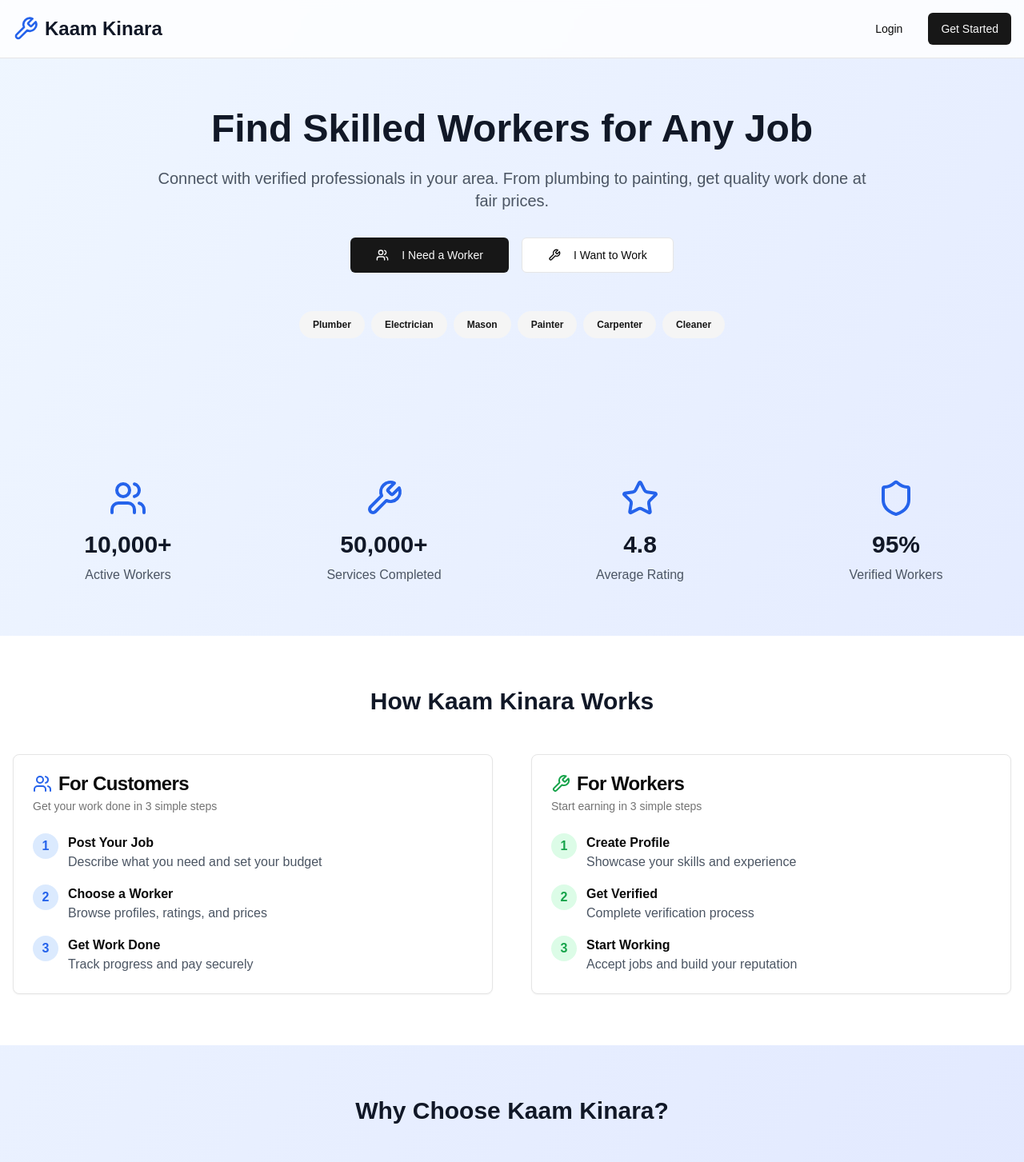
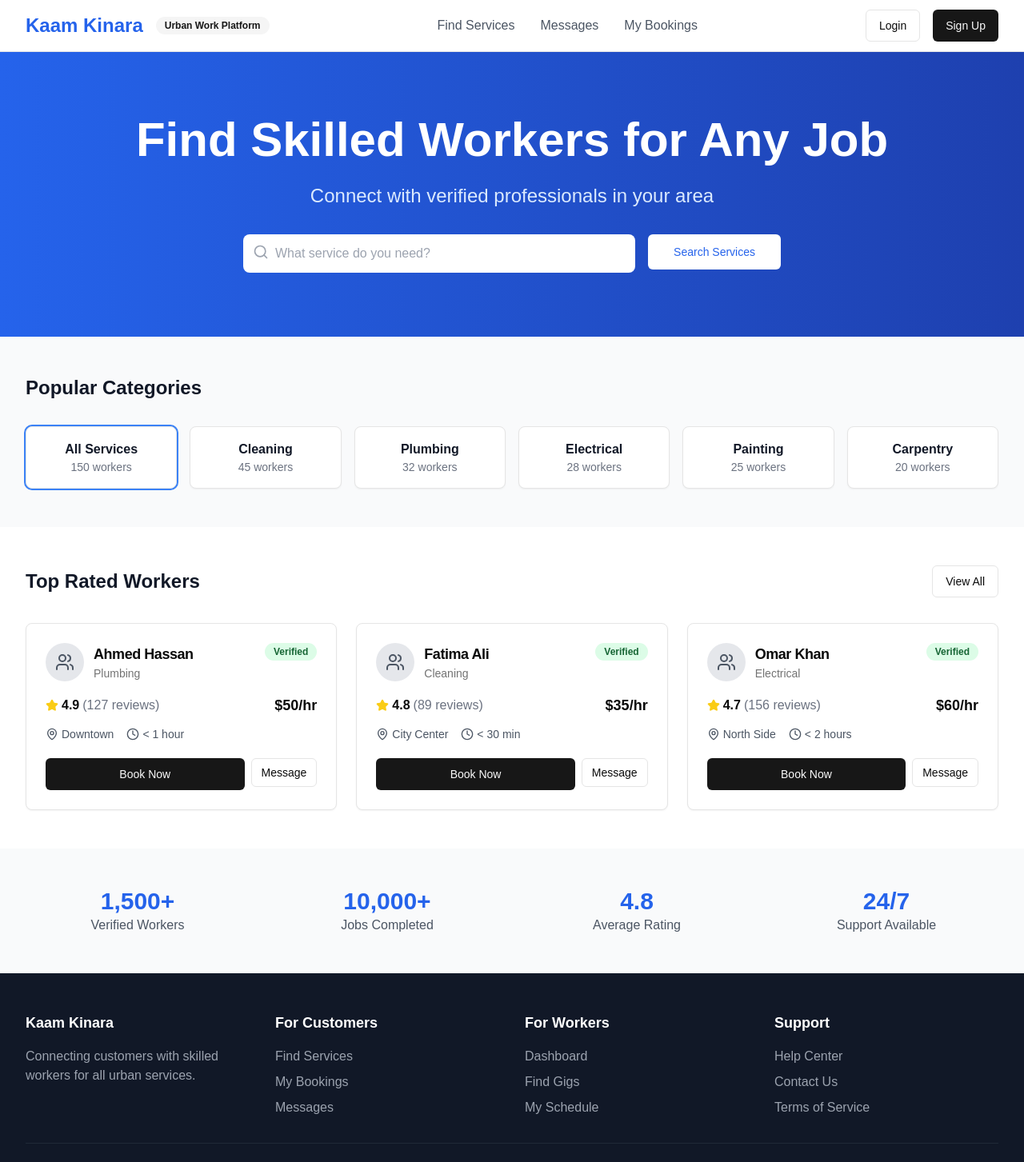
Before and after one commit to anasraheemdev/kaamkinara, a Next.js app: page / in a window 1280 px wide. Shown: the top 1453 px of the page at 80% size. Built offline with nearby package versions, Linux system fonts and the light colour scheme.

Commit message:
fix: resolve WebAssembly compilation error
Simplify main page and remove complex dependencies

#VERCEL_SKIP

Co-authored-by: Anas Raheem <176146530+anasraheemdev@users.noreply.github.com>

```diff
--- a/app/customer/schedule/page.tsx
+++ b/app/customer/schedule/page.tsx
@@ -225,7 +225,7 @@ export default function CustomerSchedulePage() {
                   <p className="text-2xl font-bold">{pastBookings.length}</p>
                 </div>
               </div>
-            </div>
+            </CardContent>
           </Card>
 
           <Card>
@@ -237,7 +237,7 @@ export default function CustomerSchedulePage() {
                   <p className="text-2xl font-bold">{upcomingBookings.filter((b) => b.status === "pending").length}</p>
                 </div>
               </div>
-            </div>
+            </CardContent>
           </Card>
 
           <Card>
@@ -249,7 +249,7 @@ export default function CustomerSchedulePage() {
                   <p className="text-2xl font-bold">Rs. 15,500</p>
                 </div>
               </div>
-            </div>
+            </CardContent>
           </Card>
         </div>
 
--- a/app/page.tsx
+++ b/app/page.tsx
@@ -1,293 +1,283 @@
-import Link from "next/link"
+"use client"
+
+import { useState } from "react"
 import { Button } from "@/components/ui/button"
 import { Card, CardContent, CardDescription, CardHeader, CardTitle } from "@/components/ui/card"
 import { Badge } from "@/components/ui/badge"
-import { Star, Users, Wrench, Shield, Clock, MapPin } from "lucide-react"
+import { Star, MapPin, Clock, Users, Search } from "lucide-react"
+import Link from "next/link"
 
 export default function HomePage() {
-  const services = ["Plumber", "Electrician", "Mason", "Painter", "Carpenter", "Cleaner"]
+  const [selectedCategory, setSelectedCategory] = useState("all")
 
-  const stats = [
-    { icon: Users, label: "Active Workers", value: "10,000+" },
-    { icon: Wrench, label: "Services Completed", value: "50,000+" },
-    { icon: Star, label: "Average Rating", value: "4.8" },
-    { icon: Shield, label: "Verified Workers", value: "95%" },
+  const categories = [
+    { id: "all", name: "All Services", count: 150 },
+    { id: "cleaning", name: "Cleaning", count: 45 },
+    { id: "plumbing", name: "Plumbing", count: 32 },
+    { id: "electrical", name: "Electrical", count: 28 },
+    { id: "painting", name: "Painting", count: 25 },
+    { id: "carpentry", name: "Carpentry", count: 20 },
+  ]
+
+  const featuredWorkers = [
+    {
+      id: 1,
+      name: "Ahmed Hassan",
+      category: "Plumbing",
+      rating: 4.9,
+      reviews: 127,
+      location: "Downtown",
+      price: 50,
+      image: "/placeholder-user.jpg",
+      verified: true,
+      responseTime: "< 1 hour",
+    },
+    {
+      id: 2,
+      name: "Fatima Ali",
+      category: "Cleaning",
+      rating: 4.8,
+      reviews: 89,
+      location: "City Center",
+      price: 35,
+      image: "/placeholder-user.jpg",
+      verified: true,
+      responseTime: "< 30 min",
+    },
+    {
+      id: 3,
+      name: "Omar Khan",
+      category: "Electrical",
+      rating: 4.7,
+      reviews: 156,
+      location: "North Side",
+      price: 60,
+      image: "/placeholder-user.jpg",
+      verified: true,
+      responseTime: "< 2 hours",
+    },
   ]
 
   return (
-    <div className="min-h-screen bg-gradient-to-br from-blue-50 to-indigo-100">
+    <div className="min-h-screen bg-gray-50">
       {/* Header */}
-      <header className="border-b bg-white/80 backdrop-blur-sm">
-        <div className="container mx-auto px-4 py-4 flex items-center justify-between">
-          <div className="flex items-center space-x-2">
-            <Wrench className="h-8 w-8 text-blue-600" />
-            <h1 className="text-2xl font-bold text-gray-900">Kaam Kinara</h1>
+      <header className="bg-white shadow-sm border-b">
+        <div className="max-w-7xl mx-auto px-4 sm:px-6 lg:px-8">
+          <div className="flex justify-between items-center h-16">
+            <div className="flex items-center space-x-4">
+              <h1 className="text-2xl font-bold text-blue-600">Kaam Kinara</h1>
+              <Badge variant="secondary">Urban Work Platform</Badge>
             </div>
+            <nav className="hidden md:flex space-x-8">
+              <Link href="/customer/services" className="text-gray-600 hover:text-blue-600">
+                Find Services
+              </Link>
+              <Link href="/messages" className="text-gray-600 hover:text-blue-600">
+                Messages
+              </Link>
+              <Link href="/customer/schedule" className="text-gray-600 hover:text-blue-600">
+                My Bookings
+              </Link>
+            </nav>
             <div className="flex items-center space-x-4">
               <Link href="/auth/login">
-              <Button variant="ghost">Login</Button>
+                <Button variant="outline">Login</Button>
               </Link>
               <Link href="/auth/signup">
-              <Button>Get Started</Button>
+                <Button>Sign Up</Button>
               </Link>
+            </div>
           </div>
         </div>
       </header>
 
       {/* Hero Section */}
-      <section className="container mx-auto px-4 py-16 text-center">
-        <div className="max-w-4xl mx-auto">
-          <h2 className="text-5xl font-bold text-gray-900 mb-6">Find Skilled Workers for Any Job</h2>
-          <p className="text-xl text-gray-600 mb-8">
-            Connect with verified professionals in your area. From plumbing to painting, get quality work done at fair
-            prices.
-          </p>
+      <section className="bg-gradient-to-r from-blue-600 to-blue-800 text-white py-20">
+        <div className="max-w-7xl mx-auto px-4 sm:px-6 lg:px-8 text-center">
+          <h2 className="text-4xl md:text-6xl font-bold mb-6">Find Skilled Workers for Any Job</h2>
+          <p className="text-xl md:text-2xl mb-8 text-blue-100">Connect with verified professionals in your area</p>
+          <div className="flex flex-col sm:flex-row gap-4 justify-center max-w-2xl mx-auto">
+            <div className="flex-1">
+              <div className="relative">
+                <Search className="absolute left-3 top-3 h-5 w-5 text-gray-400" />
+                <input
+                  type="text"
+                  placeholder="What service do you need?"
+                  className="w-full pl-10 pr-4 py-3 rounded-lg text-gray-900 focus:outline-none focus:ring-2 focus:ring-blue-300"
+                />
+              </div>
+            </div>
+            <Button size="lg" className="bg-white text-blue-600 hover:bg-gray-100">
+              Search Services
+            </Button>
+          </div>
+        </div>
+      </section>
 
-          <div className="flex flex-col sm:flex-row gap-4 justify-center mb-12">
-            <Link href="/auth/signup?role=customer">
-              <Button size="lg" className="w-full sm:w-auto">
-                <Users className="mr-2 h-5 w-5" />I Need a Worker
-              </Button>
-            </Link>
-            <Link href="/auth/signup?role=worker">
-              <Button size="lg" variant="outline" className="w-full sm:w-auto">
-                <Wrench className="mr-2 h-5 w-5" />I Want to Work
-              </Button>
-            </Link>
-          </div>
-
-          {/* Services */}
-          <div className="flex flex-wrap gap-2 justify-center mb-12">
-            {services.map((service) => (
-              <Badge key={service} variant="secondary" className="px-4 py-2">
-                {service}
-              </Badge>
+      {/* Categories */}
+      <section className="py-12">
+        <div className="max-w-7xl mx-auto px-4 sm:px-6 lg:px-8">
+          <h3 className="text-2xl font-bold text-gray-900 mb-8">Popular Categories</h3>
+          <div className="grid grid-cols-2 md:grid-cols-3 lg:grid-cols-6 gap-4">
+            {categories.map((category) => (
+              <Card
+                key={category.id}
+                className={`cursor-pointer transition-all hover:shadow-md ${
+                  selectedCategory === category.id ? "ring-2 ring-blue-500" : ""
+                }`}
+                onClick={() => setSelectedCategory(category.id)}
+              >
+                <CardContent className="p-4 text-center">
+                  <h4 className="font-semibold text-gray-900">{category.name}</h4>
+                  <p className="text-sm text-gray-500">{category.count} workers</p>
+                </CardContent>
+              </Card>
             ))}
           </div>
         </div>
       </section>
 
-      {/* Stats */}
-      <section className="container mx-auto px-4 py-16">
-        <div className="grid grid-cols-2 md:grid-cols-4 gap-8">
-          {stats.map((stat) => (
-            <div key={stat.label} className="text-center">
-              <stat.icon className="h-12 w-12 text-blue-600 mx-auto mb-4" />
-              <div className="text-3xl font-bold text-gray-900 mb-2">{stat.value}</div>
-              <div className="text-gray-600">{stat.label}</div>
+      {/* Featured Workers */}
+      <section className="py-12 bg-white">
+        <div className="max-w-7xl mx-auto px-4 sm:px-6 lg:px-8">
+          <div className="flex justify-between items-center mb-8">
+            <h3 className="text-2xl font-bold text-gray-900">Top Rated Workers</h3>
+            <Link href="/customer/services">
+              <Button variant="outline">View All</Button>
+            </Link>
           </div>
-          ))}
-        </div>
-      </section>
-
-      {/* How it Works */}
-      <section className="bg-white py-16">
-        <div className="container mx-auto px-4">
-          <h3 className="text-3xl font-bold text-center text-gray-900 mb-12">How Kaam Kinara Works</h3>
-
-          <div className="grid md:grid-cols-2 gap-12">
-            {/* Customer Flow */}
-            <Card>
-              <CardHeader>
-                <CardTitle className="flex items-center">
-                  <Users className="mr-2 h-6 w-6 text-blue-600" />
-                  For Customers
-                </CardTitle>
-                <CardDescription>Get your work done in 3 simple steps</CardDescription>
-              </CardHeader>
-              <CardContent className="space-y-4">
-                <div className="flex items-start space-x-3">
-                  <div className="bg-blue-100 text-blue-600 rounded-full w-8 h-8 flex items-center justify-center font-semibold">
-                    1
+          <div className="grid md:grid-cols-2 lg:grid-cols-3 gap-6">
+            {featuredWorkers.map((worker) => (
+              <Card key={worker.id} className="hover:shadow-lg transition-shadow">
+                <CardHeader className="pb-4">
+                  <div className="flex items-start justify-between">
+                    <div className="flex items-center space-x-3">
+                      <div className="w-12 h-12 bg-gray-200 rounded-full flex items-center justify-center">
+                        <Users className="h-6 w-6 text-gray-600" />
                       </div>
                       <div>
-                    <h4 className="font-semibold">Post Your Job</h4>
-                    <p className="text-gray-600">Describe what you need and set your budget</p>
+                        <CardTitle className="text-lg">{worker.name}</CardTitle>
+                        <CardDescription>{worker.category}</CardDescription>
                       </div>
                     </div>
-                <div className="flex items-start space-x-3">
-                  <div className="bg-blue-100 text-blue-600 rounded-full w-8 h-8 flex items-center justify-center font-semibold">
-                    2
+                    {worker.verified && (
+                      <Badge variant="secondary" className="bg-green-100 text-green-800">
+                        Verified
+                      </Badge>
+                    )}
                   </div>
-                  <div>
-                    <h4 className="font-semibold">Choose a Worker</h4>
-                    <p className="text-gray-600">Browse profiles, ratings, and prices</p>
+                </CardHeader>
+                <CardContent>
+                  <div className="space-y-3">
+                    <div className="flex items-center justify-between">
+                      <div className="flex items-center space-x-1">
+                        <Star className="h-4 w-4 fill-yellow-400 text-yellow-400" />
+                        <span className="font-semibold">{worker.rating}</span>
+                        <span className="text-gray-500">({worker.reviews} reviews)</span>
+                      </div>
+                      <span className="font-bold text-lg">${worker.price}/hr</span>
+                    </div>
+                    <div className="flex items-center space-x-4 text-sm text-gray-600">
+                      <div className="flex items-center space-x-1">
+                        <MapPin className="h-4 w-4" />
+                        <span>{worker.location}</span>
+                      </div>
+                      <div className="flex items-center space-x-1">
+                        <Clock className="h-4 w-4" />
+                        <span>{worker.responseTime}</span>
                       </div>
                     </div>
-                <div className="flex items-start space-x-3">
-                  <div className="bg-blue-100 text-blue-600 rounded-full w-8 h-8 flex items-center justify-center font-semibold">
-                    3
-                  </div>
-                  <div>
-                    <h4 className="font-semibold">Get Work Done</h4>
-                    <p className="text-gray-600">Track progress and pay securely</p>
+                    <div className="flex space-x-2 pt-2">
+                      <Link href={`/customer/book/${worker.category.toLowerCase()}`} className="flex-1">
+                        <Button className="w-full">Book Now</Button>
+                      </Link>
+                      <Button variant="outline" size="sm">
+                        Message
+                      </Button>
                     </div>
                   </div>
                 </CardContent>
               </Card>
-
-            {/* Worker Flow */}
-            <Card>
-              <CardHeader>
-                <CardTitle className="flex items-center">
-                  <Wrench className="mr-2 h-6 w-6 text-green-600" />
-                  For Workers
-                </CardTitle>
-                <CardDescription>Start earning in 3 simple steps</CardDescription>
-              </CardHeader>
-              <CardContent className="space-y-4">
-                <div className="flex items-start space-x-3">
-                  <div className="bg-green-100 text-green-600 rounded-full w-8 h-8 flex items-center justify-center font-semibold">
-                    1
-                  </div>
-                  <div>
-                    <h4 className="font-semibold">Create Profile</h4>
-                    <p className="text-gray-600">Showcase your skills and experience</p>
-                  </div>
-                </div>
-                <div className="flex items-start space-x-3">
-                  <div className="bg-green-100 text-green-600 rounded-full w-8 h-8 flex items-center justify-center font-semibold">
-                    2
-                  </div>
-                  <div>
-                    <h4 className="font-semibold">Get Verified</h4>
-                    <p className="text-gray-600">Complete verification process</p>
-                  </div>
-                </div>
-                <div className="flex items-start space-x-3">
-                  <div className="bg-green-100 text-green-600 rounded-full w-8 h-8 flex items-center justify-center font-semibold">
-                    3
-                  </div>
-                  <div>
-                    <h4 className="font-semibold">Start Working</h4>
-                    <p className="text-gray-600">Accept jobs and build your reputation</p>
-                  </div>
-                </div>
-              </CardContent>
-            </Card>
+            ))}
           </div>
         </div>
       </section>
 
-      {/* Features */}
-      <section className="container mx-auto px-4 py-16">
-        <h3 className="text-3xl font-bold text-center text-gray-900 mb-12">Why Choose Kaam Kinara?</h3>
-
-        <div className="grid md:grid-cols-3 gap-8">
-          <Card>
-            <CardHeader>
-              <Shield className="h-12 w-12 text-blue-600 mb-4" />
-              <CardTitle>Verified Workers</CardTitle>
-            </CardHeader>
-            <CardContent>
-              <p className="text-gray-600">
-                All workers are verified with ID checks and skill assessments for your safety and quality assurance.
-              </p>
-            </CardContent>
-          </Card>
-
-          <Card>
-            <CardHeader>
-              <Clock className="h-12 w-12 text-blue-600 mb-4" />
-              <CardTitle>Real-time Tracking</CardTitle>
-            </CardHeader>
-            <CardContent>
-              <p className="text-gray-600">
-                Track your worker's location and job progress in real-time for complete transparency.
-              </p>
-            </CardContent>
-          </Card>
-
-          <Card>
-            <CardHeader>
-              <MapPin className="h-12 w-12 text-blue-600 mb-4" />
-              <CardTitle>Local Workers</CardTitle>
-            </CardHeader>
-            <CardContent>
-              <p className="text-gray-600">
-                Find skilled workers in your neighborhood for quick response and local expertise.
-              </p>
-            </CardContent>
-          </Card>
+      {/* Stats Section */}
+      <section className="py-12 bg-gray-50">
+        <div className="max-w-7xl mx-auto px-4 sm:px-6 lg:px-8">
+          <div className="grid grid-cols-2 md:grid-cols-4 gap-8 text-center">
+            <div>
+              <div className="text-3xl font-bold text-blue-600">1,500+</div>
+              <div className="text-gray-600">Verified Workers</div>
+            </div>
+            <div>
+              <div className="text-3xl font-bold text-blue-600">10,000+</div>
+              <div className="text-gray-600">Jobs Completed</div>
+            </div>
+            <div>
+              <div className="text-3xl font-bold text-blue-600">4.8</div>
+              <div className="text-gray-600">Average Rating</div>
+            </div>
+            <div>
+              <div className="text-3xl font-bold text-blue-600">24/7</div>
+              <div className="text-gray-600">Support Available</div>
+            </div>
+          </div>
         </div>
       </section>
 
       {/* Footer */}
       <footer className="bg-gray-900 text-white py-12">
-        <div className="container mx-auto px-4">
+        <div className="max-w-7xl mx-auto px-4 sm:px-6 lg:px-8">
           <div className="grid md:grid-cols-4 gap-8">
             <div>
-              <div className="flex items-center space-x-2 mb-4">
-                <Wrench className="h-6 w-6" />
-                <span className="text-xl font-bold">Kaam Kinara</span>
+              <h4 className="text-lg font-semibold mb-4">Kaam Kinara</h4>
+              <p className="text-gray-400">Connecting customers with skilled workers for all urban services.</p>
             </div>
-              <p className="text-gray-400">Connecting skilled workers with customers across urban areas.</p>
-            </div>
-
             <div>
-              <h4 className="font-semibold mb-4">For Customers</h4>
+              <h4 className="text-lg font-semibold mb-4">For Customers</h4>
               <ul className="space-y-2 text-gray-400">
                 <li>
-                  <Link href="/services" className="hover:text-white">
-                    Browse Services
-                  </Link>
+                  <Link href="/customer/services">Find Services</Link>
                 </li>
                 <li>
-                  <Link href="/how-it-works" className="hover:text-white">
-                    How it Works
-                  </Link>
+                  <Link href="/customer/schedule">My Bookings</Link>
                 </li>
                 <li>
-                  <Link href="/safety" className="hover:text-white">
-                    Safety
-                  </Link>
+                  <Link href="/messages">Messages</Link>
                 </li>
               </ul>
             </div>
-
             <div>
-              <h4 className="font-semibold mb-4">For Workers</h4>
+              <h4 className="text-lg font-semibold mb-4">For Workers</h4>
               <ul className="space-y-2 text-gray-400">
                 <li>
-                  <Link href="/become-worker" className="hover:text-white">
-                    Become a Worker
-                  </Link>
+                  <Link href="/worker/dashboard">Dashboard</Link>
                 </li>
                 <li>
-                  <Link href="/worker-benefits" className="hover:text-white">
-                    Benefits
-                  </Link>
+                  <Link href="/worker/gigs">Find Gigs</Link>
                 </li>
                 <li>
-                  <Link href="/training" className="hover:text-white">
-                    Training
-                  </Link>
+                  <Link href="/worker/schedule">My Schedule</Link>
                 </li>
               </ul>
             </div>
-
             <div>
-              <h4 className="font-semibold mb-4">Support</h4>
+              <h4 className="text-lg font-semibold mb-4">Support</h4>
               <ul className="space-y-2 text-gray-400">
                 <li>
-                  <Link href="/help" className="hover:text-white">
-                    Help Center
-                  </Link>
+                  <Link href="/help">Help Center</Link>
                 </li>
                 <li>
-                  <Link href="/contact" className="hover:text-white">
-                    Contact Us
-                  </Link>
+                  <Link href="/contact">Contact Us</Link>
                 </li>
                 <li>
-                  <Link href="/terms" className="hover:text-white">
-                    Terms of Service
-                  </Link>
+                  <Link href="/terms">Terms of Service</Link>
                 </li>
               </ul>
             </div>
           </div>
-
           <div className="border-t border-gray-800 mt-8 pt-8 text-center text-gray-400">
             <p>&copy; 2024 Kaam Kinara. All rights reserved.</p>
           </div>
```
Lines whose indentation alone changed are shown as unchanged.
